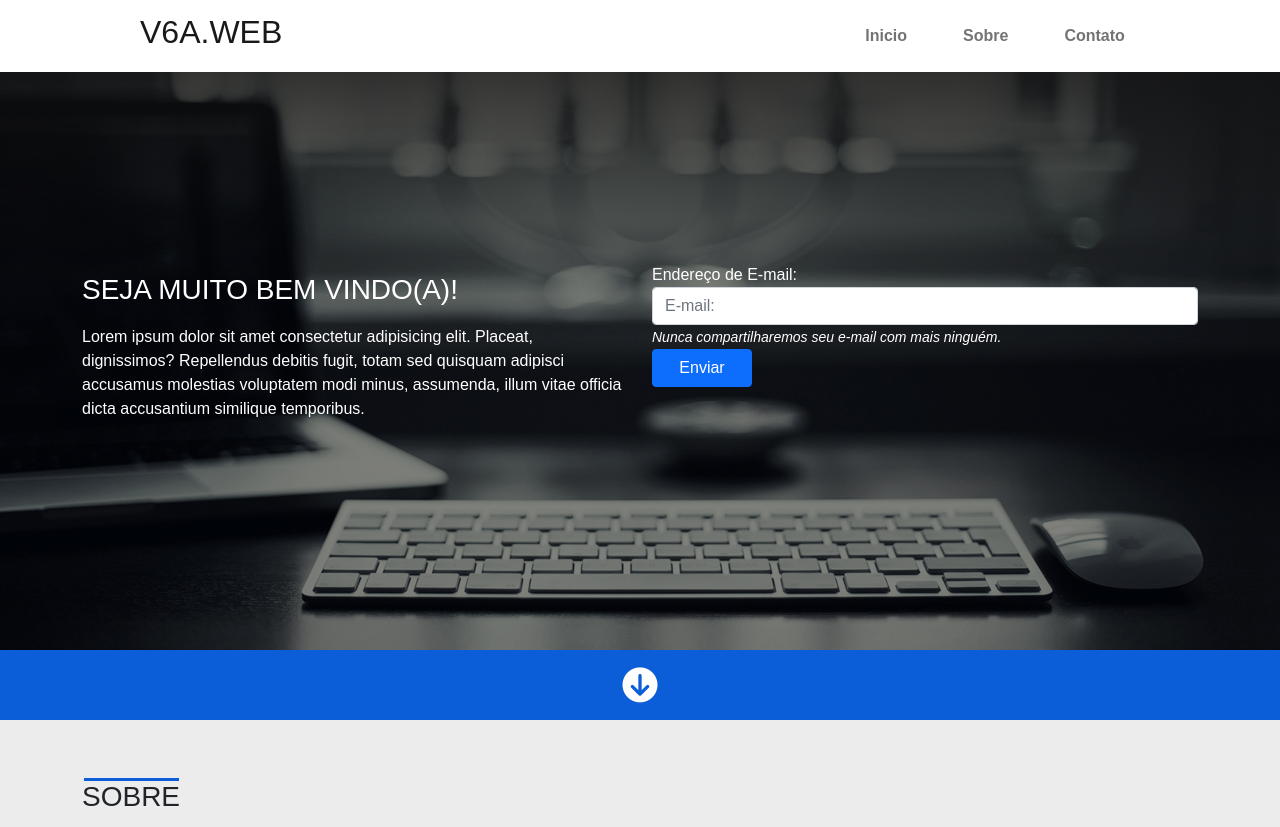
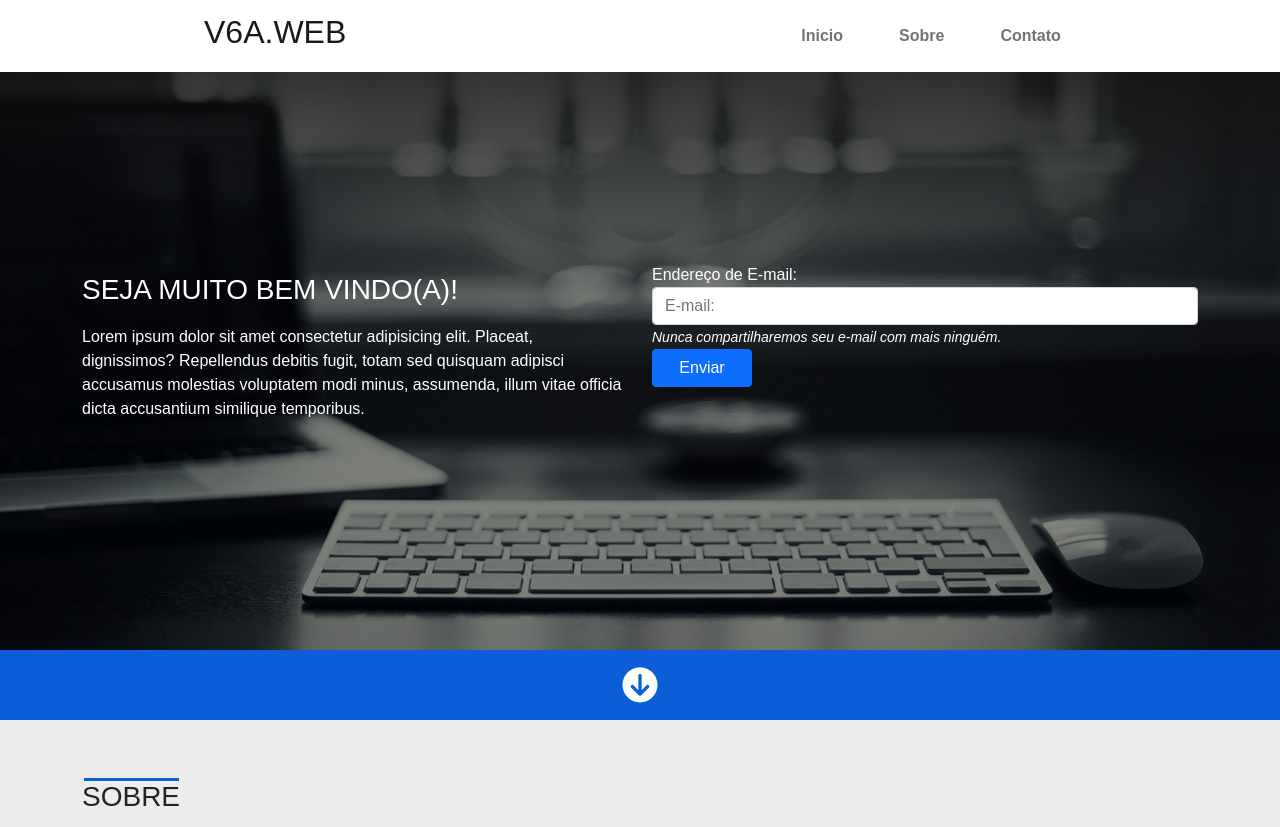
Before and after one commit to VictorAlexandreDev/projeto_04_bootstrap, a plain HTML site: page index.html in a window 1280 px wide. Shown: the top 827 px of the page. Drawn offline with nearby package versions, Linux system fonts and the light colour scheme.

Commit message:
removi alguns estilos inline

```diff
--- a/index.html
+++ b/index.html
@@ -20,12 +20,12 @@
             <div class="container">
                   <div class="row">
                         <nav class="navbar navbar-expand-lg navbar-light fixed-top">
-                              <a class="navbar-brand" href="#"><h2 style="margin-left: 10vw;">V6A.WEB</h2></a><!--navbar-brand-->
+                              <a class="navbar-brand" href="#"><h2>V6A.WEB</h2></a><!--navbar-brand-->
                               <button class="navbar-toggler" type="button" data-toggle="collapse" data-target="#navbarNavDropdown" aria-controls="navbarNavDropdown" aria-expanded="false" aria-label="Toggle navigation">
                                 <span class="navbar-toggler-icon"></span>
                               </button><!--navbar-togller-->
                               <div class="collapse navbar-collapse justify-content-end" id="navbarNavDropdown">
-                                    <ul class="navbar-nav text-center" style="margin-right: 9vw;">
+                                    <ul class="navbar-nav text-center">
                                           <li class="nav-item">
                                                 <a class="nav-link" href="#inicio">Inicio</a>
                                           </li><!--nav-item active-->
@@ -230,13 +230,6 @@
                   </div><!--row-->
             </div><!--container-->
       </footer>
-
-
-
-
-
-
-
       <!--SCRIPTS BOOTSTRAP-->
       <script src="https://code.jquery.com/jquery-3.2.1.slim.min.js" integrity="sha384-KJ3o2DKtIkvYIK3UENzmM7KCkRr/rE9/Qpg6aAZGJwFDMVNA/GpGFF93hXpG5KkN" crossorigin="anonymous"></script>
     <script src="https://cdnjs.cloudflare.com/ajax/libs/popper.js/1.11.0/umd/popper.min.js" integrity="sha384-b/U6ypiBEHpOf/4+1nzFpr53nxSS+GLCkfwBdFNTxtclqqenISfwAzpKaMNFNmj4" crossorigin="anonymous"></script>
```
